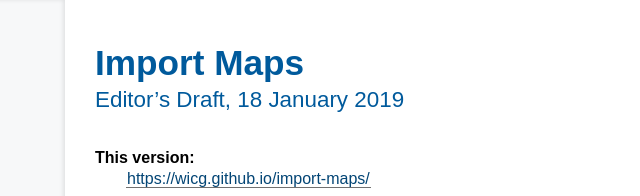
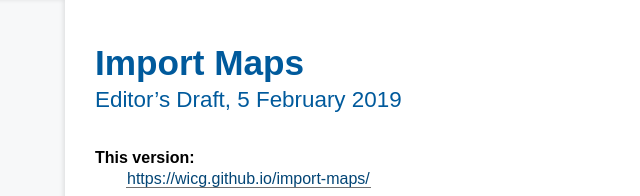
Before and after one commit to WICG/import-maps, a plain HTML site: page index.html in a window 1280 px wide. Shown: the top 196 px of the page, 369-1009 px from the left. Drawn offline with Linux system fonts and the light colour scheme.

Commit message:
Deploy to GitHub Pages: 1120f8e74d5446f8c143f6a8b73450b0fd513dfd

```diff
--- a/index.html
+++ b/index.html
@@ -1212,7 +1212,7 @@
 		}
 	}
 </style>
-  <meta content="Bikeshed version 9c6ae748322940994300e90a77c34437364b40a6" name="generator">
+  <meta content="Bikeshed version eee3e9e7543e2188fb60d183a6cf3fe3a7d971c1" name="generator">
   <link href="https://wicg.github.io/import-maps/" rel="canonical">
 <style>
 .selected-text-file-an-issue {
@@ -1417,7 +1417,7 @@
   <div class="head">
    <p data-fill-with="logo"></p>
    <h1 class="p-name no-ref" id="title">Import Maps</h1>
-   <h2 class="no-num no-toc no-ref heading settled" id="subtitle"><span class="content">Editor’s Draft, <time class="dt-updated" datetime="2019-01-18">18 January 2019</time></span></h2>
+   <h2 class="no-num no-toc no-ref heading settled" id="subtitle"><span class="content">Editor’s Draft, <time class="dt-updated" datetime="2019-02-05">5 February 2019</time></span></h2>
    <div data-fill-with="spec-metadata">
     <dl>
      <dt>This version:
```
